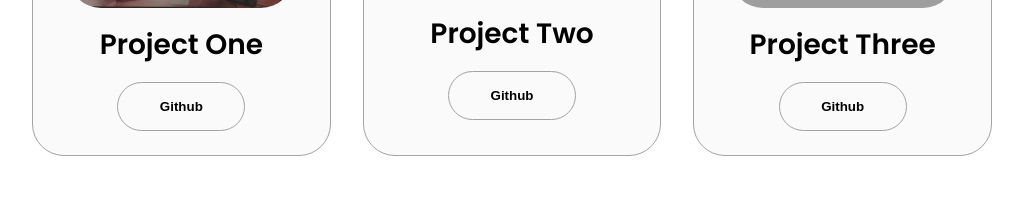
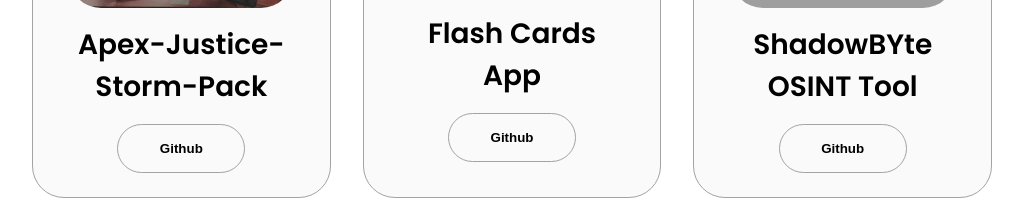
Before and after one commit to Thenukee/Thenuke, a plain HTML site: page index.html in a window 1280 px wide. Shown: the part 2642-2842 px from the top of the page, without its empty margins (128-1151 px from the left). Drawn offline with Linux system fonts and the light colour scheme; grey boxes are pictures that could not be loaded; files whose address does not match are found by name.

Commit message:
project
names

```diff
--- a/index.html
+++ b/index.html
@@ -297,7 +297,7 @@
                 class="project-img"
               />
             </div>
-            <h2 class="experience-sub-title project-title">Project One</h2>
+            <h2 class="experience-sub-title project-title">Apex-Justice-Storm-Pack</h2>
             <div class="btn-container">
               <button
                 class="btn btn-color-2 project-btn"
@@ -316,7 +316,7 @@
                 class="project-img"
               />
             </div>
-            <h2 class="experience-sub-title project-title">Project Two</h2>
+            <h2 class="experience-sub-title project-title">Flash Cards App</h2>
             <div class="btn-container">
               <button
                 class="btn btn-color-2 project-btn"
@@ -336,7 +336,7 @@
                 class="project-img"
               />
             </div>
-            <h2 class="experience-sub-title project-title">Project Three</h2>
+            <h2 class="experience-sub-title project-title">ShadowBYte OSINT Tool</h2>
             <div class="btn-container">
               <button
                 class="btn btn-color-2 project-btn"
```
